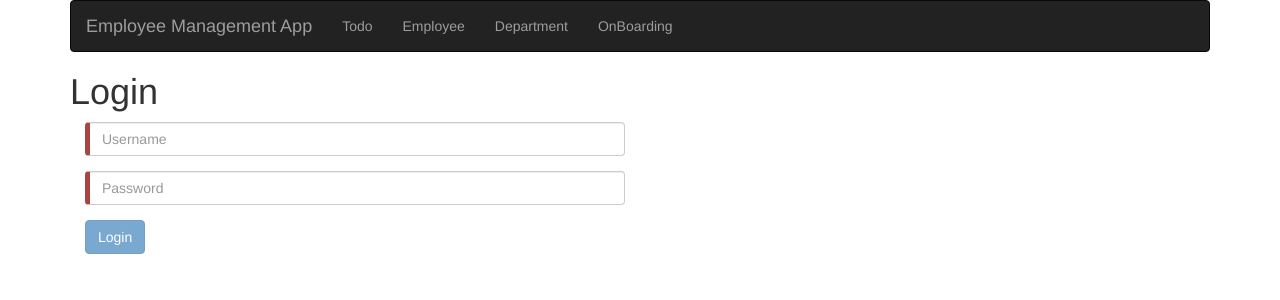
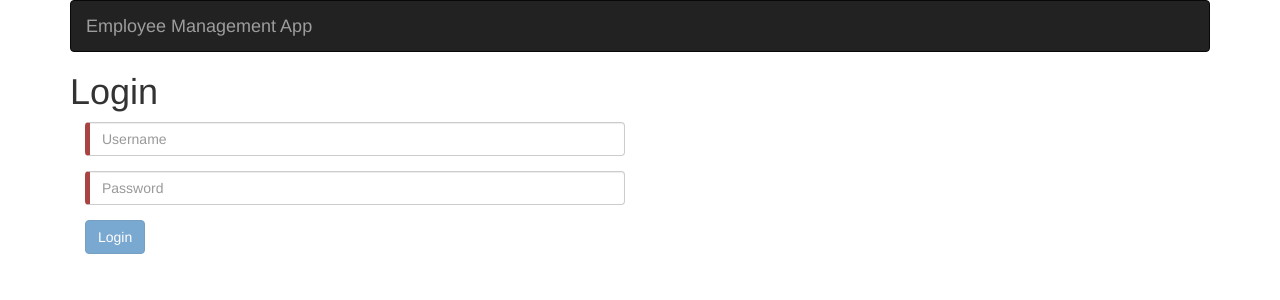
Before and after one commit to santoshyadav198613/EmployeeManagementApp, an Angular app: page /login in a window 1280 px wide. Shown: the top 300 px of the page. Built offline with nearby package versions, Linux system fonts and the light colour scheme.

Commit message:
hide nav bars when user not logged-in

```diff
--- a/src/app/app.component.html
+++ b/src/app/app.component.html
@@ -5,7 +5,7 @@
       <div class="navbar-header">
         <a class="navbar-brand" href="#">Employee Management App</a>
       </div>
-      <ul class="nav navbar-nav">
+      <ul *ngIf="loginService.isLoggedIn" class="nav navbar-nav">
         <li>
           <a routerLink="todo">Todo</a>
         </li>
--- a/src/app/app.component.ts
+++ b/src/app/app.component.ts
@@ -1,6 +1,7 @@
 import { Component } from '@angular/core';
 import { EmployeeService } from './service/employee/employee.service';
 
+import { LoginService } from './service/login/login.service';
 @Component({
   selector: 'app-root',
   templateUrl: './app.component.html',
@@ -13,7 +14,8 @@ export class AppComponent {
   title = 'app';
   toggle: boolean = false;
 
-  constructor(private employeeService: EmployeeService) { }
+  constructor(private employeeService: EmployeeService,
+    public loginService: LoginService) { }
 
   addEmployee() {
     this.employeeService.addEmployee();
```
